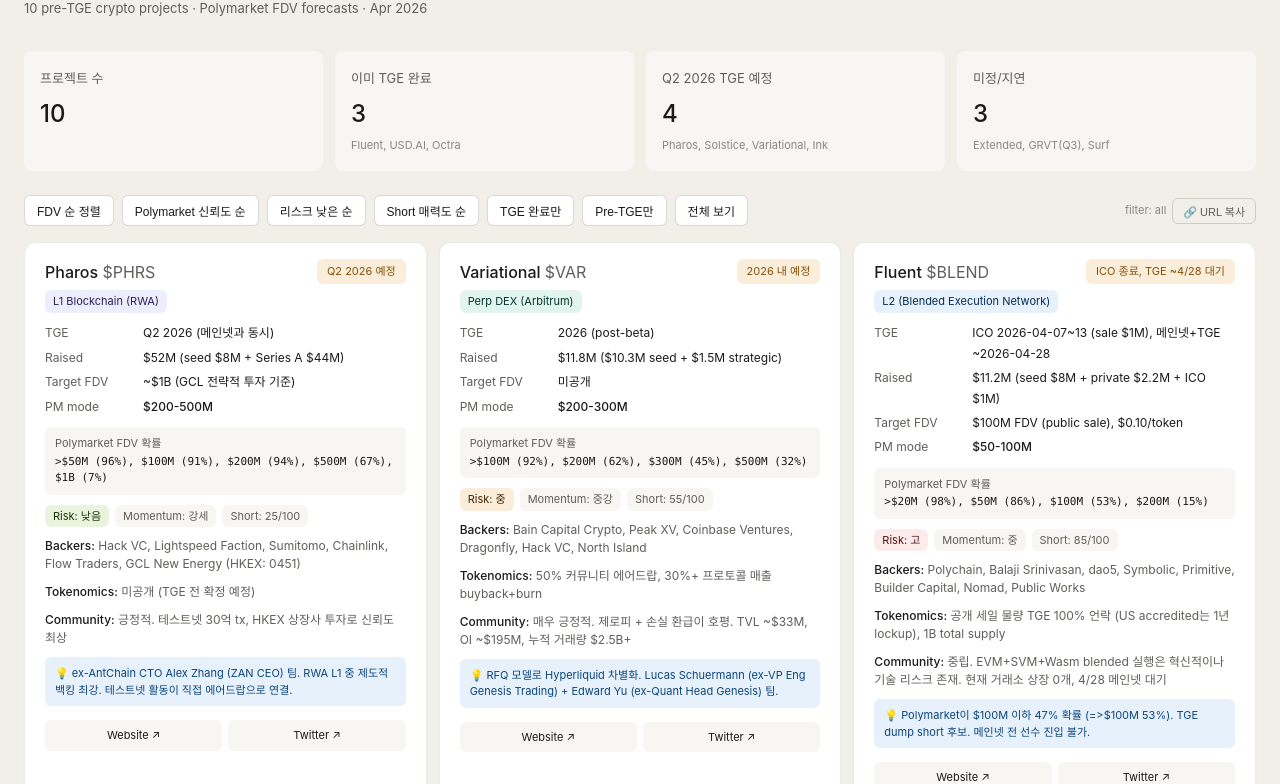
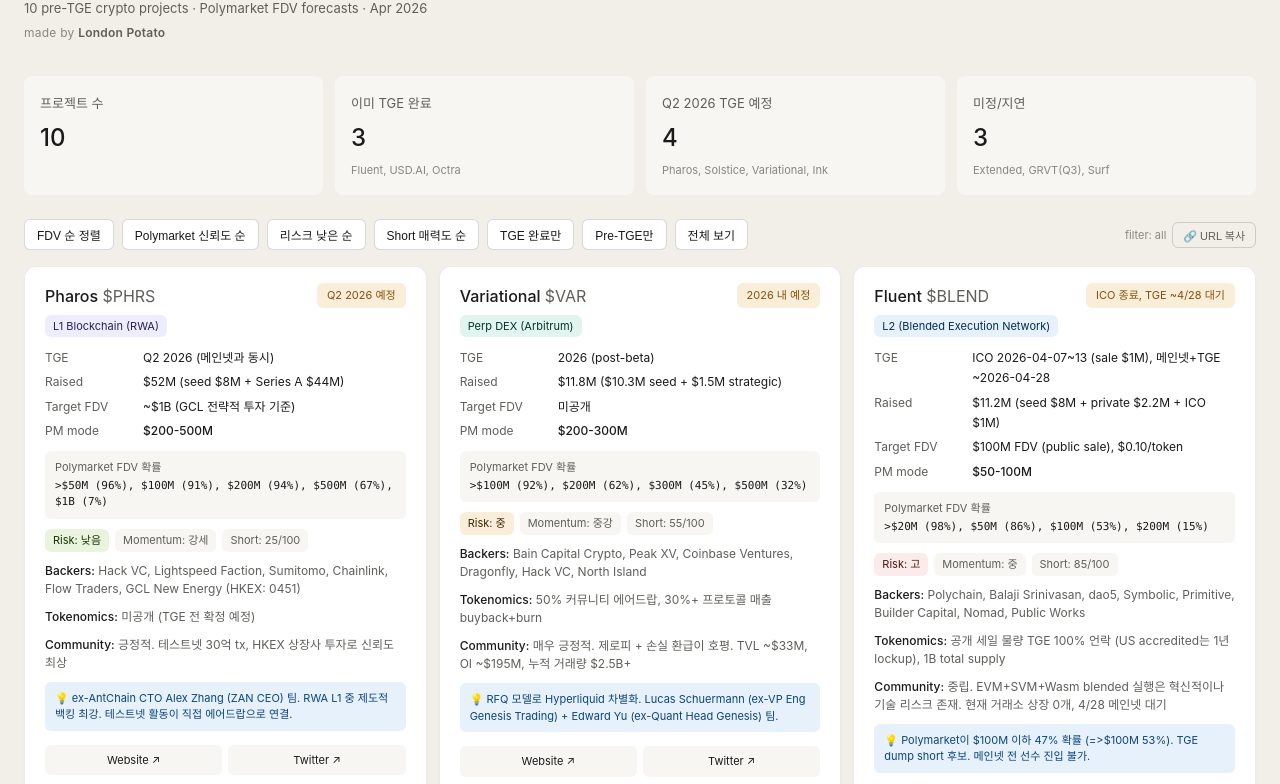
Before and after one commit to londonpotato1/tge-dashboard, a plain HTML site: page index.html in a window 1280 px wide. Shown: the part 76-860 px from the top of the page. Drawn offline with nearby package versions, Linux system fonts and the light colour scheme.

Commit message:
Add 'made by London Potato' byline to header

```diff
--- a/index.html
+++ b/index.html
@@ -73,6 +73,16 @@
     font-size: 13px;
     color: var(--text-secondary);
     margin: 0;
+  }
+  header .byline {
+    font-size: 12px;
+    color: var(--text-tertiary);
+    margin: 0.25rem 0 0;
+    letter-spacing: 0.02em;
+  }
+  header .byline strong {
+    color: var(--text-secondary);
+    font-weight: 600;
   }
   .theme-toggle {
     background: var(--bg-primary);
@@ -323,6 +333,7 @@
       <div>
         <h1>TGE & FDV Dashboard</h1>
         <p class="subtitle">10 pre-TGE crypto projects · Polymarket FDV forecasts · Apr 2026</p>
+        <p class="byline">made by <strong>London Potato</strong></p>
       </div>
       <button class="theme-toggle" id="theme-toggle">🌙 Dark</button>
     </header>
```
